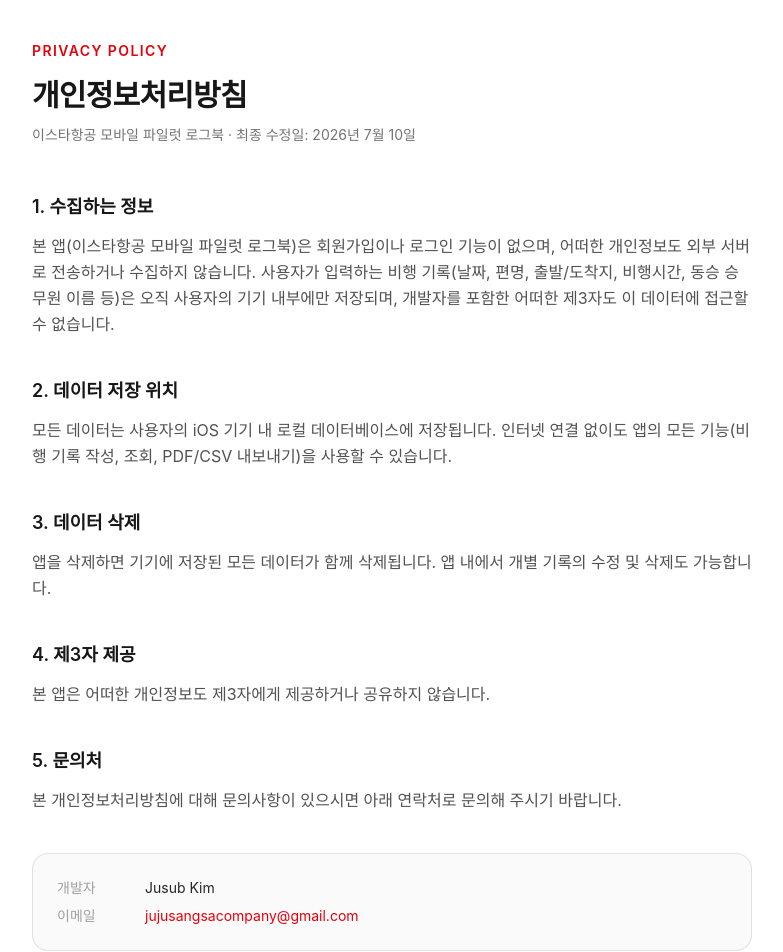
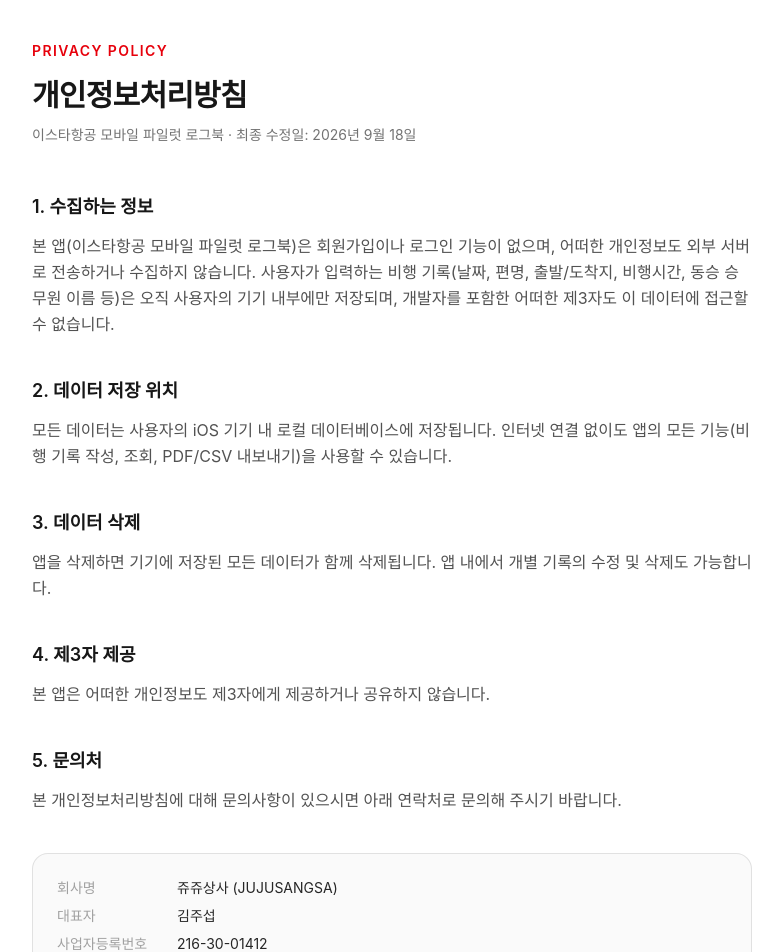
Before and after one commit to jusubara/jujusangsa, a Next.js app: page /logbook/privacy in a window 1280 px wide. Shown: the part 100-1052 px from the top of the page, without its empty margins (248-1031 px from the left). Built offline with nearby package versions, Linux system fonts and the light colour scheme.

Commit message:
개인정보처리방침 날짜 업데이트 및 기타 수정

```diff
--- a/app/layoverplace/privacy/page.tsx
+++ b/app/layoverplace/privacy/page.tsx
@@ -153,12 +153,9 @@
       <div className="mt-3 leading-relaxed text-neutral-600">
         <p>회사는 개인정보 처리에 관한 업무를 총괄해서 책임지고 이용자의 불만처리 및 피해구제 등을 위하여 아래와 같이 개인정보 보호책임자를 지정하고 있습니다.</p>
         <ul className="mt-2 list-disc pl-5 space-y-1">
-          <li>회사명: 쥬쥬상사 (JUJU SANGSA)</li>
-          <li>대표자: 김주섭</li>
-          <li>사업자등록번호: 216-30-01412</li>
-          <li>이메일: jujusangsacompany@gmail.com</li>
+
         </ul>
-        <p className="mt-3">개인정보와 관련한 문의사항이 있으시면 위 연락처로 연락 주시기 바라며, 회사는 이용자의 문의에 대해 지체 없이 답변 및 처리해드릴 것입니다.</p>
+        <p className="mt-3">개인정보와 관련한 문의사항이 있으시면 페이지 하단의 연락처로 연락 주시기 바라며, 회사는 이용자의 문의에 대해 지체 없이 답변 및 처리해드릴 것입니다.</p>
       </div>
     ),
   },
@@ -182,7 +179,7 @@
         개인정보처리방침
       </h1>
       <p className="mt-3 text-sm text-neutral-500">
-        레이오버 플레이스 · 공고일자: 2026년 9월 10일 · 시행일자: 2026년 9월 10일
+        레이오버 플레이스 · 최종 수정일: 2026년 9월 18일
       </p>
       <p className="mt-4 leading-relaxed text-neutral-600">
         쥬쥬상사(JUJU SANGSA)(이하 "회사")는 「개인정보 보호법」 등 관련 법령을 준수하며, 회사가 제공하는 모바일 애플리케이션 "레이오버 플레이스"(이하 "서비스")를 이용하는 이용자의 개인정보를 보호하기 위해 다음과 같이 개인정보처리방침을 수립·공개합니다.
@@ -200,7 +197,7 @@
           <dl className="space-y-2 text-sm">
             <div className="flex gap-2">
               <dt className="w-28 shrink-0 text-neutral-400">회사명</dt>
-              <dd className="text-neutral-800">쥬쥬상사 (JUJU SANGSA)</dd>
+              <dd className="text-neutral-800">쥬쥬상사 (JUJUSANGSA)</dd>
             </div>
             <div className="flex gap-2">
               <dt className="w-28 shrink-0 text-neutral-400">대표자</dt>
--- a/app/logbook/privacy/page.tsx
+++ b/app/logbook/privacy/page.tsx
@@ -38,7 +38,7 @@
         개인정보처리방침
       </h1>
       <p className="mt-3 text-sm text-neutral-500">
-        이스타항공 모바일 파일럿 로그북 · 최종 수정일: 2026년 7월 10일
+        이스타항공 모바일 파일럿 로그북 · 최종 수정일: 2026년 9월 18일
       </p>
 
       <div className="mt-12 space-y-10">
@@ -54,15 +54,23 @@
         <section className="rounded-2xl border border-black/10 bg-neutral-50 p-6">
           <dl className="space-y-2 text-sm">
             <div className="flex gap-2">
-              <dt className="w-20 shrink-0 text-neutral-400">개발자</dt>
-              <dd className="text-neutral-800">Jusub Kim</dd>
+              <dt className="w-28 shrink-0 text-neutral-400">회사명</dt>
+              <dd className="text-neutral-800">쥬쥬상사 (JUJUSANGSA)</dd>
             </div>
             <div className="flex gap-2">
-              <dt className="w-20 shrink-0 text-neutral-400">이메일</dt>
+              <dt className="w-28 shrink-0 text-neutral-400">대표자</dt>
+              <dd className="text-neutral-800">김주섭</dd>
+            </div>
+            <div className="flex gap-2">
+              <dt className="w-28 shrink-0 text-neutral-400">사업자등록번호</dt>
+              <dd className="text-neutral-800">216-30-01412</dd>
+            </div>
+            <div className="flex gap-2">
+              <dt className="w-28 shrink-0 text-neutral-400">이메일</dt>
               <dd>
                 <a
                   href="mailto:jujusangsacompany@gmail.com"
-                  className="text-red-600 hover:underline"
+                  className="text-sky-600 hover:underline"
                 >
                   jujusangsacompany@gmail.com
                 </a>
--- a/app/privacy/page.tsx
+++ /dev/null
@@ -1,80 +0,0 @@
-import type { Metadata } from "next";
-
-export const metadata: Metadata = {
-  title: "개인정보처리방침",
-  description: "이스타항공 모바일 파일럿 로그북 개인정보처리방침",
-};
-
-const SECTIONS = [
-  {
-    title: "1. 수집하는 정보",
-    body: "본 앱(이스타항공 모바일 파일럿 로그북)은 회원가입이나 로그인 기능이 없으며, 어떠한 개인정보도 외부 서버로 전송하거나 수집하지 않습니다. 사용자가 입력하는 비행 기록(날짜, 편명, 출발/도착지, 비행시간, 동승 승무원 이름 등)은 오직 사용자의 기기 내부에만 저장되며, 개발자를 포함한 어떠한 제3자도 이 데이터에 접근할 수 없습니다.",
-  },
-  {
-    title: "2. 데이터 저장 위치",
-    body: "모든 데이터는 사용자의 iOS 기기 내 로컬 데이터베이스에 저장됩니다. 인터넷 연결 없이도 앱의 모든 기능(비행 기록 작성, 조회, PDF/CSV 내보내기)을 사용할 수 있습니다.",
-  },
-  {
-    title: "3. 데이터 삭제",
-    body: "앱을 삭제하면 기기에 저장된 모든 데이터가 함께 삭제됩니다. 앱 내에서 개별 기록의 수정 및 삭제도 가능합니다.",
-  },
-  {
-    title: "4. 제3자 제공",
-    body: "본 앱은 어떠한 개인정보도 제3자에게 제공하거나 공유하지 않습니다.",
-  },
-  {
-    title: "5. 문의처",
-    body: "본 개인정보처리방침에 대해 문의사항이 있으시면 아래 연락처로 문의해 주시기 바랍니다.",
-  },
-];
-
-export default function PrivacyPage() {
-  return (
-    <div className="mx-auto max-w-3xl px-6 py-20">
-      <p className="text-sm font-semibold uppercase tracking-widest text-red-600">
-        Privacy Policy
-      </p>
-      <h1 className="mt-4 text-3xl font-bold tracking-tight">
-        개인정보처리방침
-      </h1>
-      <p className="mt-3 text-sm text-neutral-500">
-        이스타항공 모바일 파일럿 로그북 · 최종 수정일: 2026년 7월 10일
-      </p>
-
-      <div className="mt-12 space-y-10">
-        {SECTIONS.map((s) => (
-          <section key={s.title}>
-            <h2 className="text-lg font-semibold text-neutral-900">
-              {s.title}
-            </h2>
-            <p className="mt-3 leading-relaxed text-neutral-600">{s.body}</p>
-          </section>
-        ))}
-
-        <section className="rounded-2xl border border-black/10 bg-neutral-50 p-6">
-          <dl className="space-y-2 text-sm">
-            <div className="flex gap-2">
-              <dt className="w-20 shrink-0 text-neutral-400">개발자</dt>
-              <dd className="text-neutral-800">Jusub Kim</dd>
-            </div>
-            <div className="flex gap-2">
-              <dt className="w-20 shrink-0 text-neutral-400">이메일</dt>
-              <dd>
-                <a
-                  href="mailto:jujusangsacompany@gmail.com"
-                  className="text-red-600 hover:underline"
-                >
-                  jujusangsacompany@gmail.com
-                </a>
-              </dd>
-            </div>
-          </dl>
-        </section>
-      </div>
-
-      <p className="mt-16 text-xs text-neutral-400">
-        © 2026 JUJUSANGSA. All rights reserved.
-      </p>
-    </div>
-  );
-}
```
